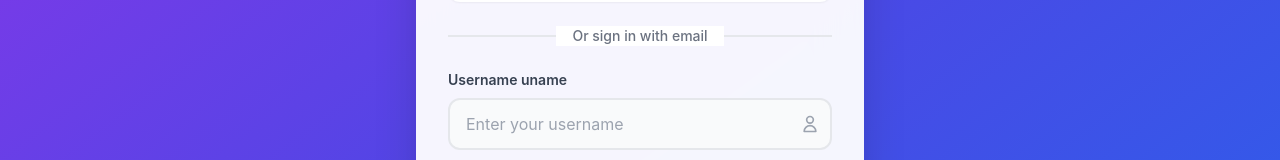
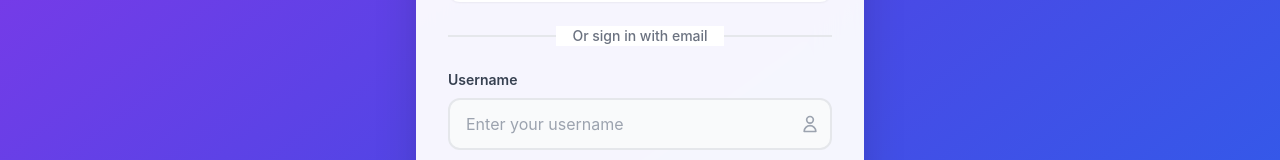
Before and after one commit to wissheriff-tech/goldmine-frontend, a Next.js app: page /login in a window 1280 px wide. Shown: the part 428-588 px from the top of the page. Built offline with nearby package versions, Linux system fonts and the light colour scheme; no server answers.

Commit message:
Remove extra text from username label
Cleaned up the username input label by removing the redundant 'uname' text for clarity and improved UI consistency.

```diff
--- a/app/login/page.jsx
+++ b/app/login/page.jsx
@@ -157,7 +157,7 @@ export default function Login() {
             {/* Username Input */}
             <div className="space-y-2 animate-fadeIn" style={{ animationDelay: '0.2s' }}>
               <label className="block text-sm font-semibold text-gray-700">
-                Username uname
+                Username
               </label>
               <div className="relative group">
                 <input
```
